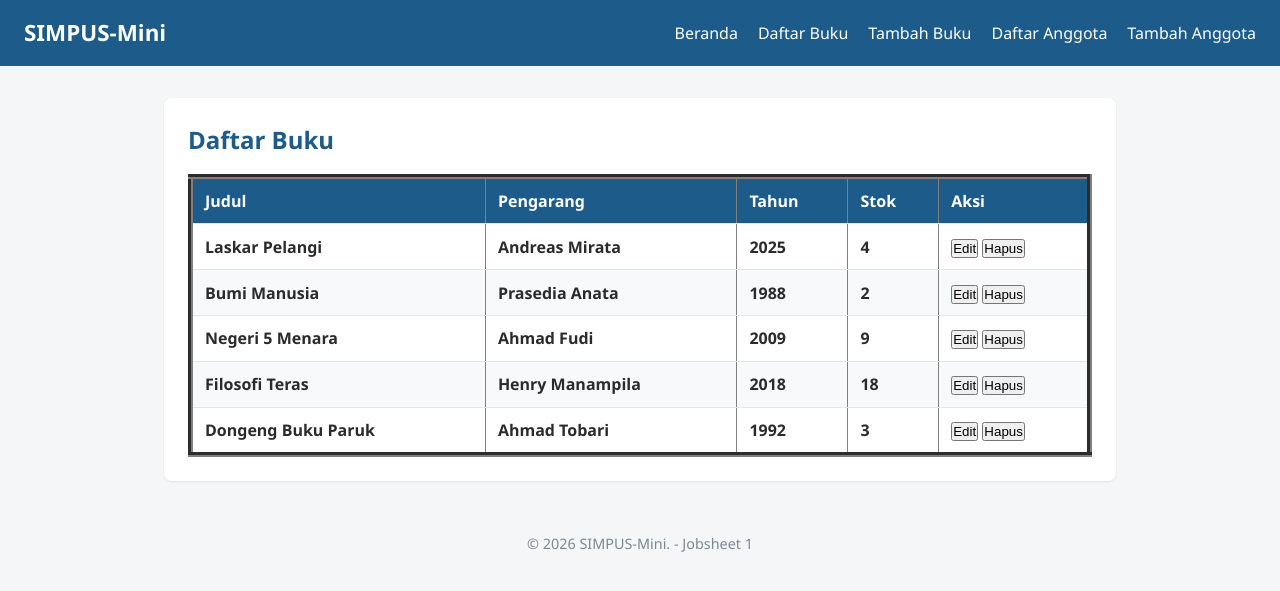
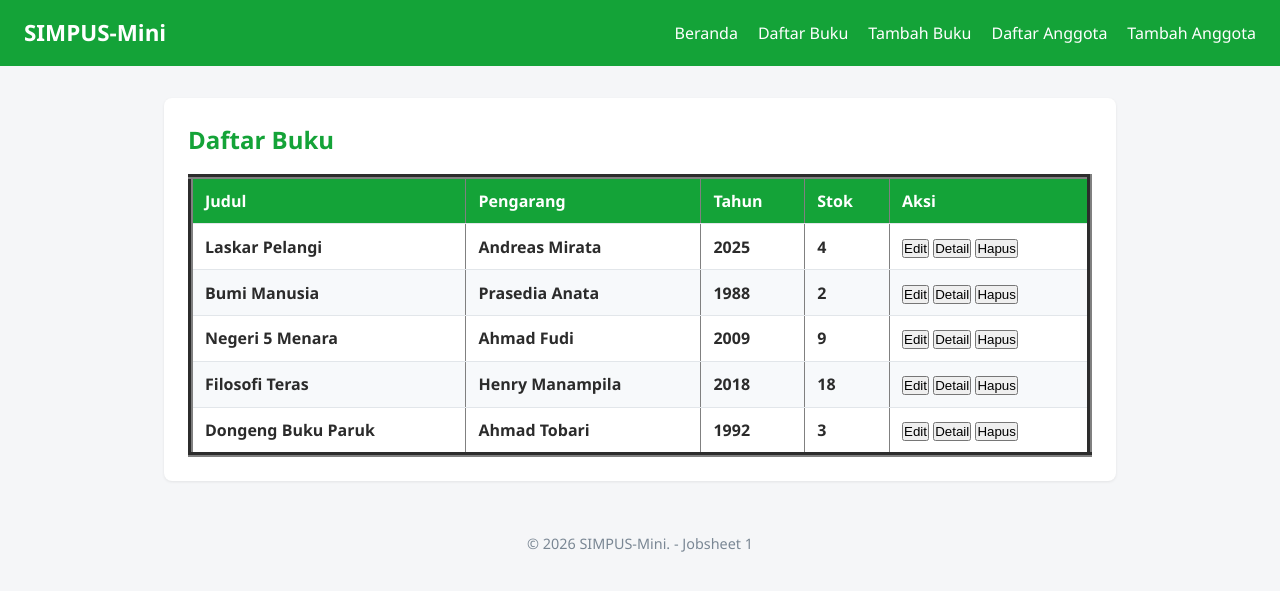
Before and after one commit to Flann02/Web-Pemrograman-_Design_Maulana-11-, a PHP site: page /Buku/ListBuku.html in a window 1280 px wide. Shown: the top 591 px of the page. Run offline with PHP 8.4, Linux system fonts and the light colour scheme; lists and menus that the app fills with data are empty.

Commit message:
Tugas_Harian_Week3.

```diff
--- a/P1/Buku/ListBuku.html
+++ b/P1/Buku/ListBuku.html
@@ -41,6 +41,7 @@
                         <th>4</th>
                         <th>
                             <button type="button">Edit</button>
+                            <button type="button">Detail</button>
                             <button type="button">Hapus</button>
                         </th>
                     </tr>
@@ -52,6 +53,7 @@
                         <th>2</th>
                         <th>
                             <button type="button">Edit</button>
+                            <button type="button">Detail</button>
                             <button type="button">Hapus</button>
                         </th>
                     </tr>
@@ -63,6 +65,7 @@
                         <th>9</th>
                         <th>
                             <button type="button">Edit</button>
+                            <button type="button">Detail</button>
                             <button type="button">Hapus</button>
                         </th>
                     </tr>
@@ -74,6 +77,7 @@
                         <th>18</th>
                         <th>
                             <button type="button">Edit</button>
+                            <button type="button">Detail</button>
                             <button type="button">Hapus</button>
                         </th>
                     </tr>
@@ -85,6 +89,7 @@
                         <th>3</th>
                         <th>
                             <button type="button">Edit</button>
+                            <button type="button">Detail</button>
                             <button type="button">Hapus</button>
                         </th>
                     </tr>
--- a/P1/assets/css/style.css
+++ b/P1/assets/css/style.css
@@ -13,7 +13,7 @@ body {
 }
 
 a {
-    color: #1d5b8a;
+    color: #14A338;
     text-decoration: none;
 }
 
@@ -23,7 +23,7 @@ a:hover {
 
 /* ===== Header & Navbar (Flexbox) ===== */
 header {
-    background-color: #1d5b8a;
+    background-color: #14A338;
     color: #fff;
     padding: 1rem 1.5rem;
     display: flex;
@@ -64,13 +64,13 @@ section {
 
 section h2 {
     margin-bottom: 1rem;
-    color: #1d5b8a;
+    color: #14A338;
 }
 
 /* ===== Kartu Statistik (CSS Grid) ===== */
 main section:nth-of-type(2) {
     display: grid;
-    grid-template-columns: repeat(3, 1fr);
+    grid-template-columns: repeat(4, 1fr);
     gap: 1rem;
 }
 
@@ -90,7 +90,7 @@ main section:nth-of-type(2) article h3 {
 main section:nth-of-type(2) article p {
     font-size: 1.8rem;
     font-weight: 700;
-    color: #1d5b8a;
+    color: #14A338;
 }
 
 /* ===== Tabel ===== */
@@ -106,7 +106,7 @@ th, td {
 }
 
 thead {
-    background-color: #1d5b8a;
+    background-color: #14A338;
     color: #fff;
 }
 
@@ -160,7 +160,7 @@ form select {
 }
 
 form button[type="submit"] {
-    background-color: #1d5b8a;
+    background-color: #14A338;
     color: #fff;
     border: none;
     border-radius: 4px;
--- a/P1/index.html
+++ b/P1/index.html
@@ -41,6 +41,10 @@
                 <h3>Sedang dipinjam</h3>
                 <p>3</p>
             </article>
+            <article>
+                <h3>Buku Terlambat</h3>
+                <p>5</p>
+            </article>
         </section>
     </main>
 
```
